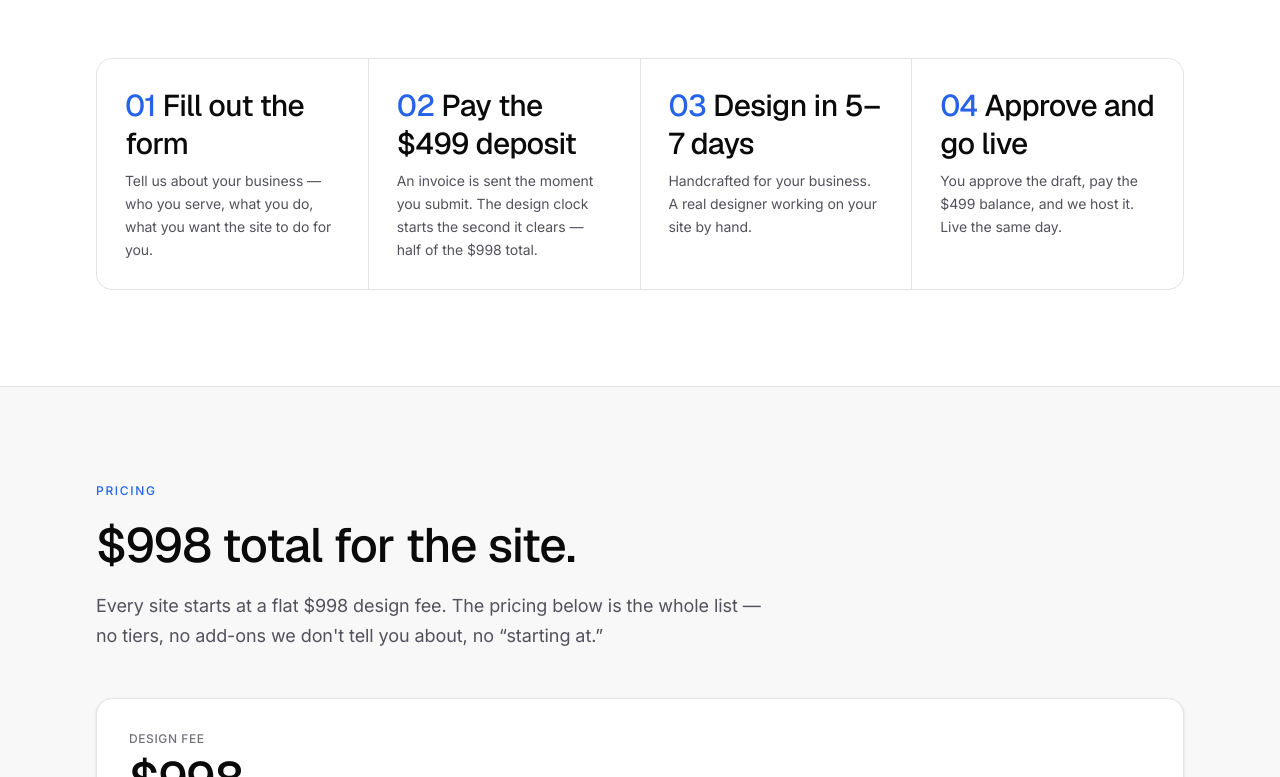
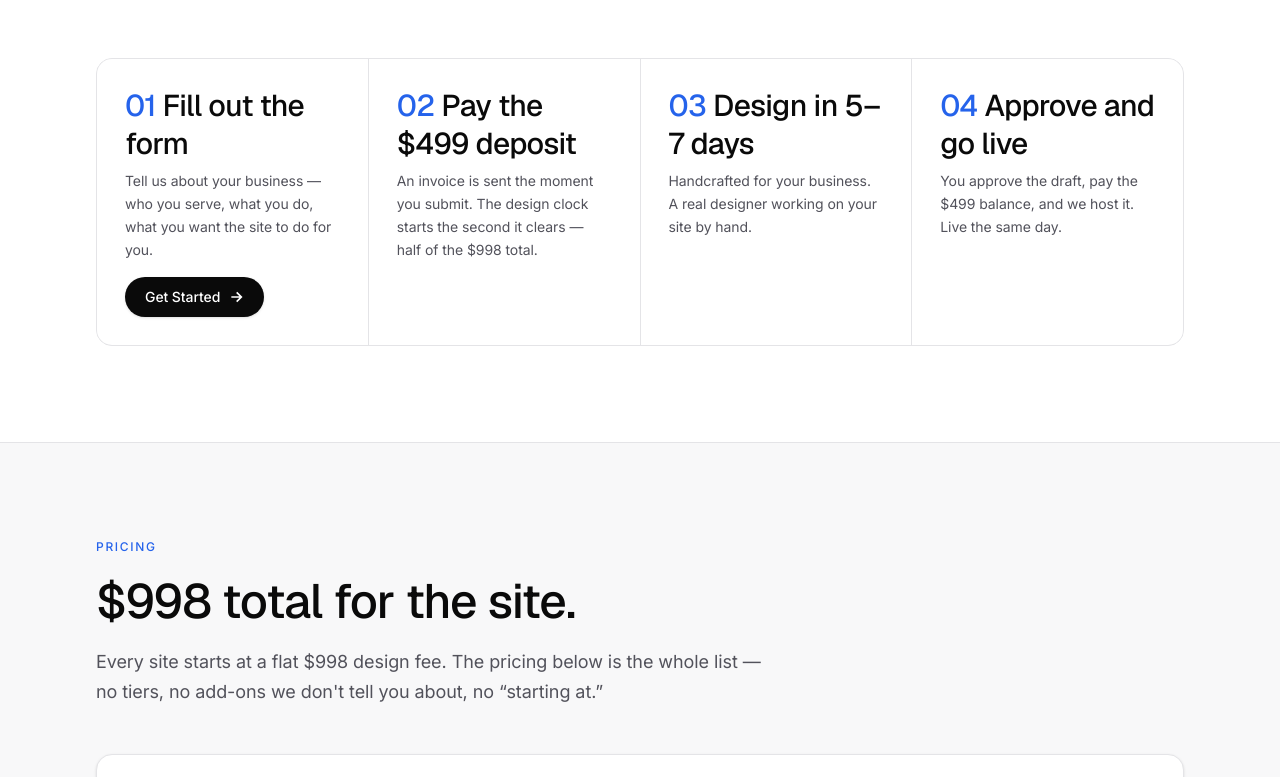
Before and after one commit to bearllc555-spec/998webdesigns-com-site, a Next.js app: page / in a window 1280 px wide. Shown: the part 1938-2715 px from the top of the page. Built offline with nearby package versions, Linux system fonts and the light colour scheme.

Commit message:
feat: add "Get Started" link for first step in HowItWorks component

```diff
--- a/src/components/HowItWorks.tsx
+++ b/src/components/HowItWorks.tsx
@@ -35,12 +35,23 @@ export function HowItWorks() {
         </div>
 
         <ol className="mt-12 grid gap-px overflow-hidden rounded-2xl border border-rule bg-rule md:grid-cols-4">
-          {steps.map((s) => (
+          {steps.map((s, i) => (
             <li key={s.n} className="bg-bg p-7">
               <h3 className="font-display text-3xl font-medium leading-tight">
                 <span className="text-accent">{s.n}</span> {s.title}
               </h3>
               <p className="mt-2 text-sm leading-relaxed text-ink-soft">{s.body}</p>
+              {i === 0 && (
+                <a
+                  href="#start"
+                  className="mt-4 inline-flex items-center gap-2 rounded-full bg-ink px-5 py-2.5 text-sm font-medium text-bg shadow-sm transition hover:bg-ink-soft"
+                >
+                  Get Started
+                  <svg viewBox="0 0 24 24" fill="none" stroke="currentColor" strokeWidth="2.5" className="h-4 w-4">
+                    <path d="M5 12h14M13 5l7 7-7 7" />
+                  </svg>
+                </a>
+              )}
             </li>
           ))}
         </ol>
```
